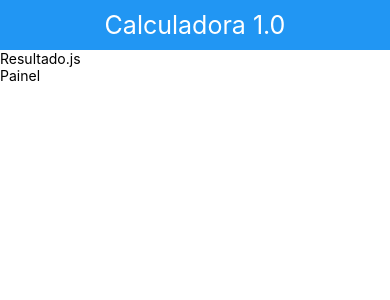
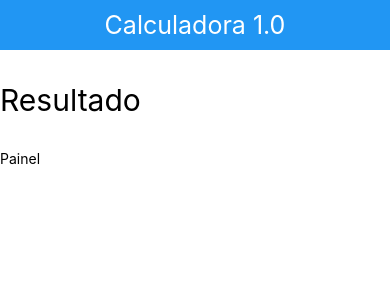
Before and after one commit to marivaldosena/rn-calc, a React Native app: screen / in a window 390 px wide. Shown: the top 300 px of the page. Built offline with nearby package versions, Linux system fonts and the light colour scheme.

Commit message:
Criar componente Visor para mostrar o resultado da operação.

```diff
--- a/src/components/Resultado.js
+++ b/src/components/Resultado.js
@@ -1,12 +1,9 @@
 import React from 'react';
-import { View, Text } from 'react-native';
 
-const Resultado = () => {
-  return (
-    <View>
-      <Text>Resultado.js</Text>
-    </View>
-  );
-};
+import Visor from './Visor';
+
+const Resultado = () => (
+  <Visor />
+);
 
 export { Resultado };
--- /dev/null
+++ b/src/components/Visor.js
@@ -0,0 +1,25 @@
+import React from 'react';
+import { View, TextInput, StyleSheet } from 'react-native';
+
+const Visor = () => {
+  const { principal } = estilos;
+
+  return (
+    <View>
+      <TextInput
+        style={principal}
+        placeholder='Resultado'
+        editable={false}
+      />
+    </View>
+  );
+};
+
+const estilos = StyleSheet.create({
+  principal: {
+    height: 100,
+    fontSize: 30,
+  },
+});
+
+export default Visor;
```
